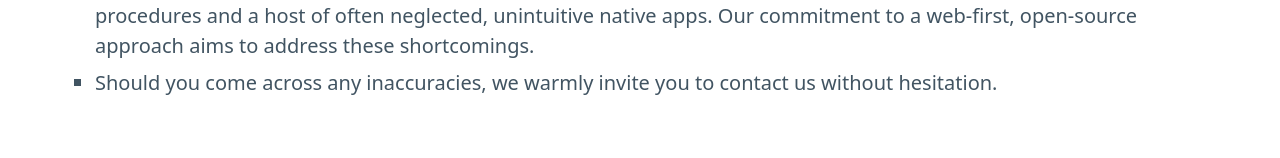
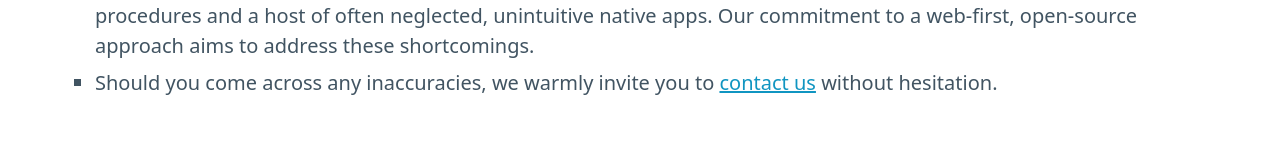
Before and after one commit to learnsalah/learnsalah, a SvelteKit app: page /about in a window 1280 px wide. Shown: the part 332-490 px from the top of the page. Built offline with nearby package versions, Linux system fonts and the light colour scheme.

Commit message:
added global font color, amended about us

```diff
--- a/src/routes/about/+page.svelte
+++ b/src/routes/about/+page.svelte
@@ -33,7 +33,11 @@
                 </li>
                 <li>
                     Should you come across any inaccuracies, we warmly
-                    invite you to contact us without hesitation.
+                    invite you to
+                    <a href="/contact">
+                    contact us
+                    </a>
+                    without hesitation.
                 </li>
             </ul>
         </section>
--- a/static/style.css
+++ b/static/style.css
@@ -1,4 +1,6 @@
-
+html, body {
+    color: #1e272e;
+}
 
 a {
     text-decoration: underline;
```
